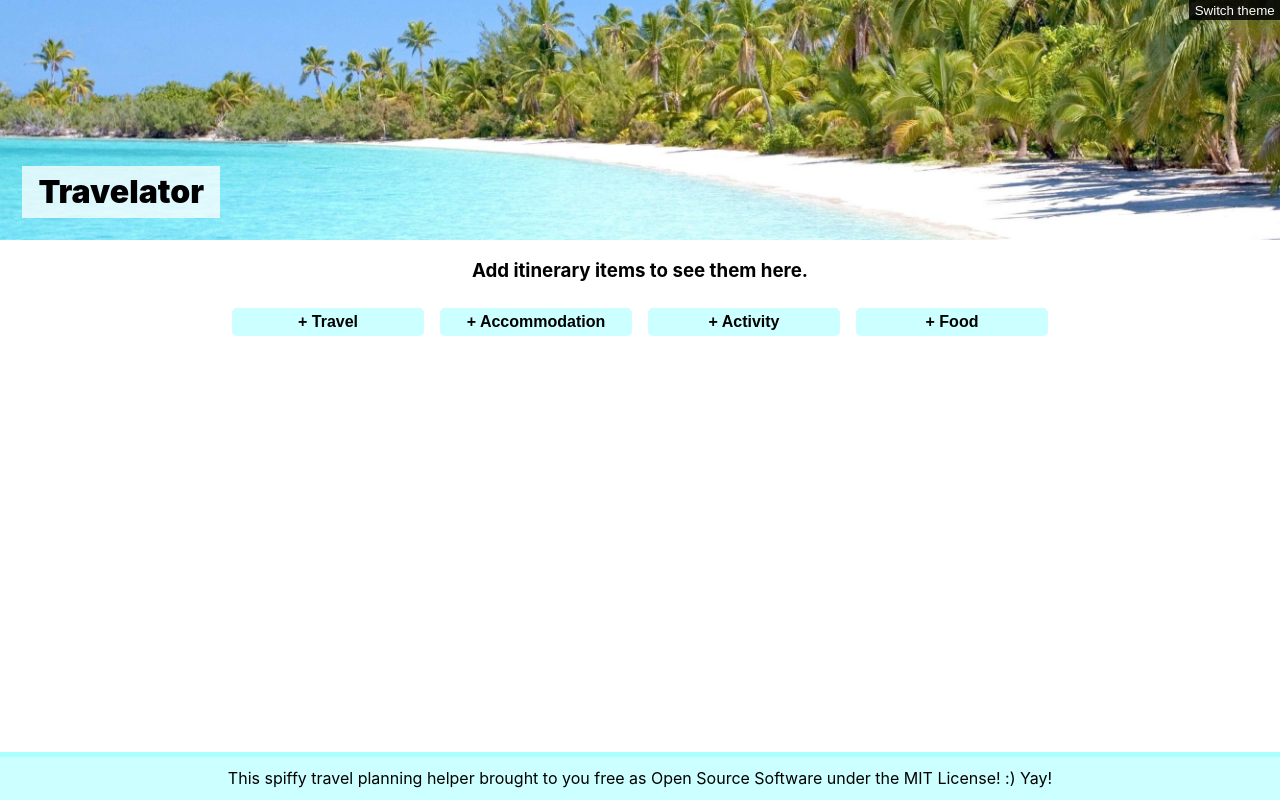
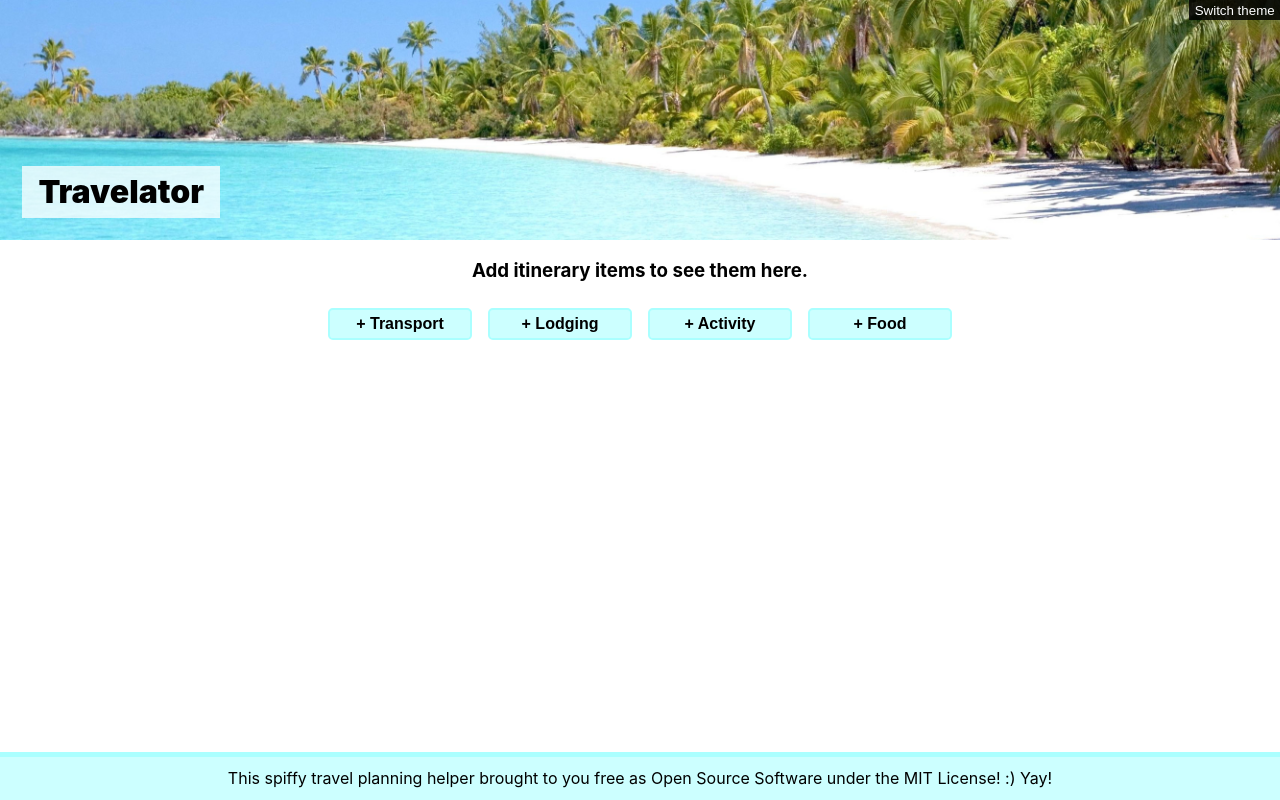
Before and after one commit to StevenKitzes/travelator, a React (Create React App) app: page / in a window 1280 px wide. Built offline with nearby package versions, Linux system fonts and the light colour scheme.

Commit message:
styling and wording updates

```diff
--- a/src/components/AddButton.js
+++ b/src/components/AddButton.js
@@ -6,7 +6,10 @@ const AddButton = styled.button`
     background-color: ${props => props.theme === CONSTANTS.dark ?
         CONSTANTS.colors.dark.object :
         CONSTANTS.colors.light.object};
-    border-style: none;
+    border-style: solid;
+    border-color: ${props => props.theme === CONSTANTS.dark ?
+        CONSTANTS.colors.dark.heavy :
+        CONSTANTS.colors.light.heavy};
     border-radius: .3em;
     color: black;
     cursor: pointer;
@@ -14,7 +17,7 @@ const AddButton = styled.button`
     font-weight: 600;
     margin: .5em;
     padding: .3em .6em;
-    width: 12em;
+    width: 9em;
 `
 
 export default AddButton;
--- a/src/components/Body.js
+++ b/src/components/Body.js
@@ -45,10 +45,10 @@ function Body({theme, itinerary, setItinerary}) {
             })}
             {itinerary.length > 0 ? <h3>Itinerary items above.</h3> : null}
             <AddButton theme={theme} onClick={addTravel}>
-                + Travel
+                + Transport
             </AddButton>
             <AddButton theme={theme} onClick={addAccommodation}>
-                + Accommodation
+                + Lodging
             </AddButton>
             <AddButton theme={theme} onClick={addActivity}>
                 + Activity
```
